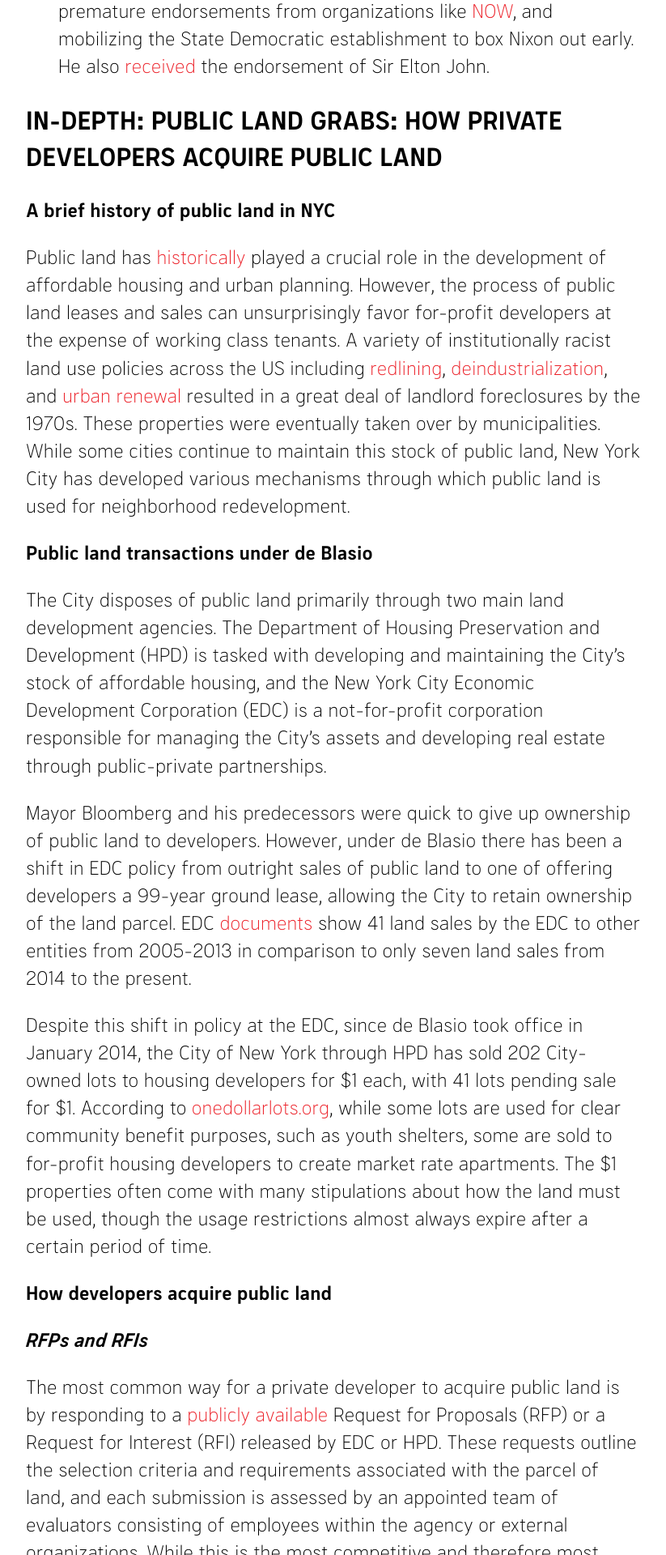
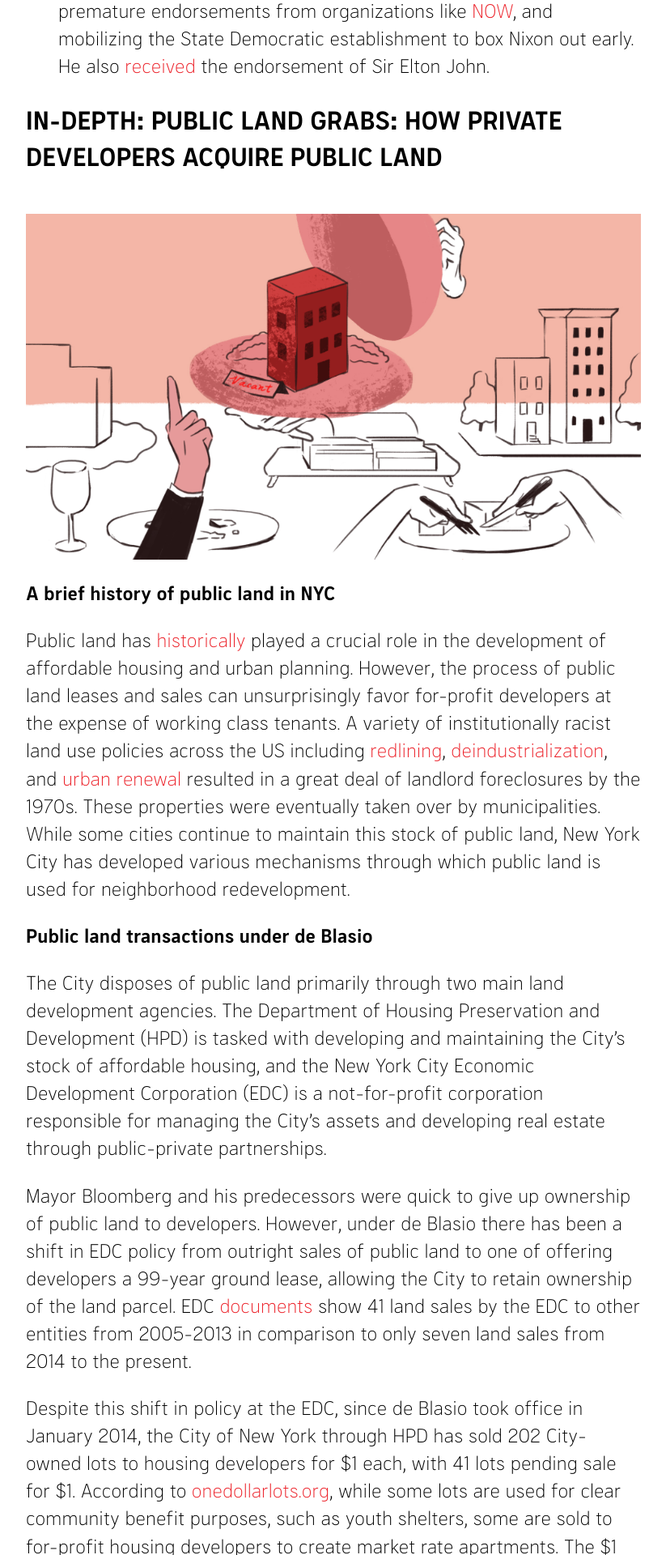
Before and after one commit to nycdsa/the-thorn, a Jekyll site: the page built from src/_posts/2018-03-15-cuomo-visits-nycha-how-private-developers-acquire-public-land.md, in a window 1280 px wide. Shown: the part 2727-4647 px from the top of the page at 81% size, without its empty margins (228-1051 px from the left). Built offline with Jekyll 4.4.1, drawn with Linux system fonts in a browser that asks for light colours.

Commit message:
Update 2018-03-15-cuomo-visits-nycha-how-private-developers-acquire-public-land.md

```diff
--- a/src/_posts/2018-03-15-cuomo-visits-nycha-how-private-developers-acquire-public-land.md
+++ b/src/_posts/2018-03-15-cuomo-visits-nycha-how-private-developers-acquire-public-land.md
@@ -18,6 +18,8 @@ title: Cuomo visits NYCHA + How Private Developers Acquire Public Land
 -   With Cynthia Nixon's campaign appearing [imminent](http://www.nystateofpolitics.com/2018/03/a-campaign-ad-shoot-for-cynthia/), Governor Cuomo has gone on an all out [political](https://www.thedailybeast.com/sex-and-the-city-star-cynthia-nixon-spooks-new-yorks-mr-big-gov-andrew-cuomo?ref=scroll)  [offensive](https://www.nytimes.com/2018/03/16/nyregion/cynthia-nixon-cuomo-governor.html) to shore up support, dispatching surrogates to support him and attack Nixon, gaining premature endorsements from organizations like [NOW](http://observer.com/2018/03/cuomo-major-womens-endorsement-possible-cynthia-nixon-challenge/), and mobilizing the State Democratic establishment to box Nixon out early. He also [received](http://www.nystateofpolitics.com/2018/03/elton-john-endorses-cuomo/) the endorsement of Sir Elton John.
 
 ## In-Depth: Public Land Grabs: How Private Developers Acquire Public Land
+
+!["Divestment"](https://raw.githubusercontent.com/nycdsa/the-thorn/master/src/images/Thorn_PublicLand_02.jpg)
 
 **A brief history of public land in NYC**
 
```
